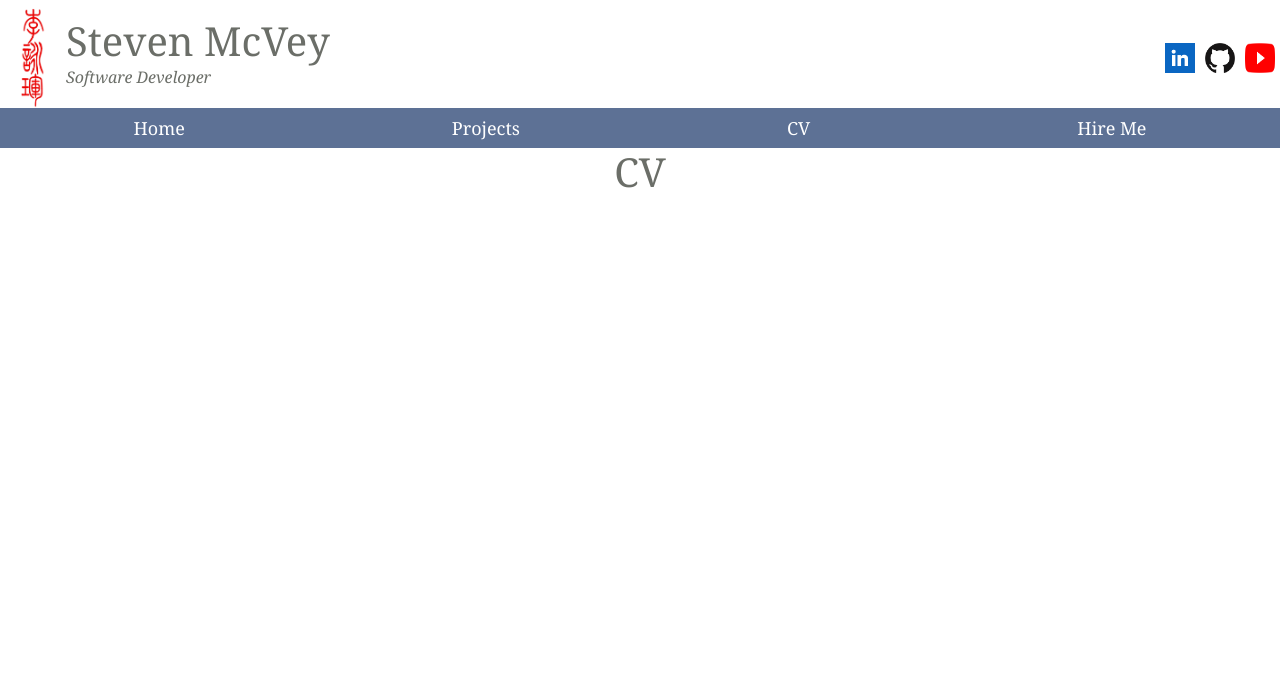
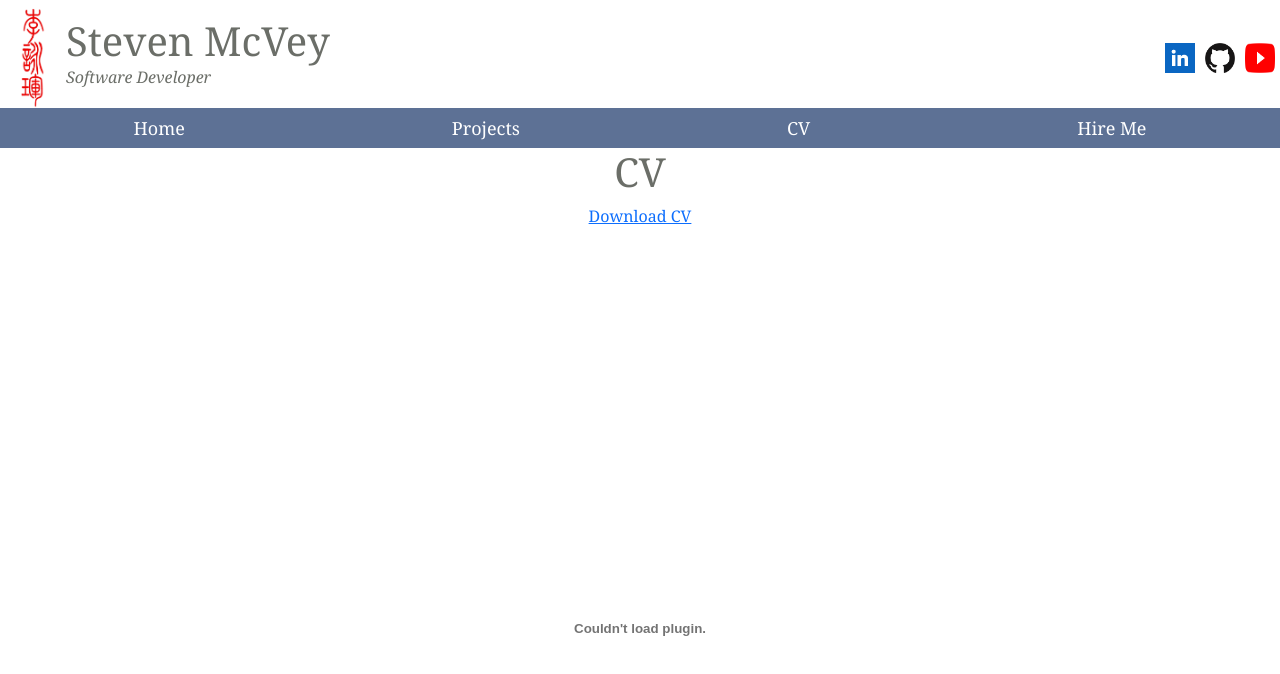
Before and after one commit to smcvey7/portfolio, a React (Create React App) app: page /cv in a window 1280 px wide. Shown: the top 674 px of the page. Built offline with nearby package versions, Linux system fonts and the light colour scheme.

Commit message:
add cv download and embed into page

```diff
--- a/src/CV.js
+++ b/src/CV.js
@@ -4,6 +4,9 @@ function CV() {
   return(
     <div>
       <h1>CV</h1>
+      <a href="./doc/Steven_McVey_Resume.pdf" download>Download CV</a>
+      <embed src="./doc/Steven_McVey_Resume.pdf" width="100%" height="800px" />
+
     </div>
   )
 }
```
Also changed, not shown: 1 other file (tests, documents, lock files or other folders).
